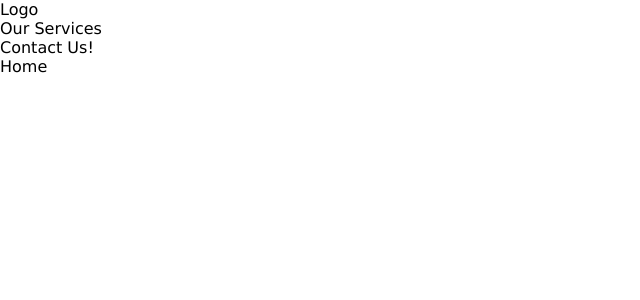
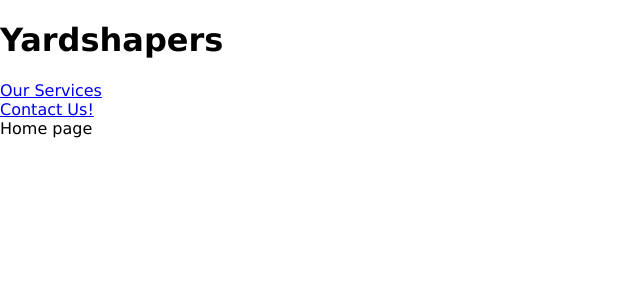
Before and after one commit to WaxyLT-102519/yardshapers-frontend, a React (Create React App) app: page / in a window 1280 px wide. Shown: the top 300 px of the page, without its empty margins (0-640 px from the left). Built offline with nearby package versions, Linux system fonts and the light colour scheme.

Commit message:
added all base component pages

```diff
--- a/src/App.js
+++ b/src/App.js
@@ -2,6 +2,8 @@ import { BrowserRouter, Routes, Route } from 'react-router-dom'
 
 import Home from './Home/Home'
 import Header from './Header/Header';
+import Services from './Services/Services';
+import ContactUs from './Contact-Us/ContactUs';
 
 function App() {
   return (
@@ -9,6 +11,8 @@ function App() {
       <Header />
       <Routes>
         <Route path='/' element={<Home />} />
+        <Route path='/services' element={<Services />} />
+        <Route path='/contact-us' element={<ContactUs />} />
       </Routes>
     </BrowserRouter>
   );
--- /dev/null
+++ b/src/Contact-Us/ContactUs.jsx
@@ -0,0 +1,9 @@
+import React from 'react'
+
+const ContactUs = () => {
+  return (
+    <div>ContactUs</div>
+  )
+}
+
+export default ContactUs
--- a/src/Header/Header.jsx
+++ b/src/Header/Header.jsx
@@ -1,11 +1,20 @@
-import React from 'react'
+import { useNavigate } from 'react-router-dom'
+import { Link } from 'react-router-dom'
 
 const Header = () => {
+  const nav = useNavigate();
+
   return (
     <div>
-      <div>Logo</div>
-      <div>Our Services</div>
-      <div>Contact Us!</div>
+      <div>
+        <h1 onClick={() => nav('/')}>Yardshapers</h1>
+      </div>
+      <div>
+        <Link to='/services'>Our Services</Link>
+      </div>
+      <div>
+        <Link to='/contact-us'>Contact Us!</Link>
+      </div>
     </div>
   )
 }
--- a/src/Home/Home.jsx
+++ b/src/Home/Home.jsx
@@ -2,7 +2,7 @@ import React from 'react'
 
 const Home = () => {
   return (
-    <div>Home</div>
+    <div>Home page</div>
   )
 }
 
--- /dev/null
+++ b/src/Services/Services.jsx
@@ -0,0 +1,9 @@
+import React from 'react'
+
+const Services = () => {
+  return (
+    <div>Services</div>
+  )
+}
+
+export default Services
```
